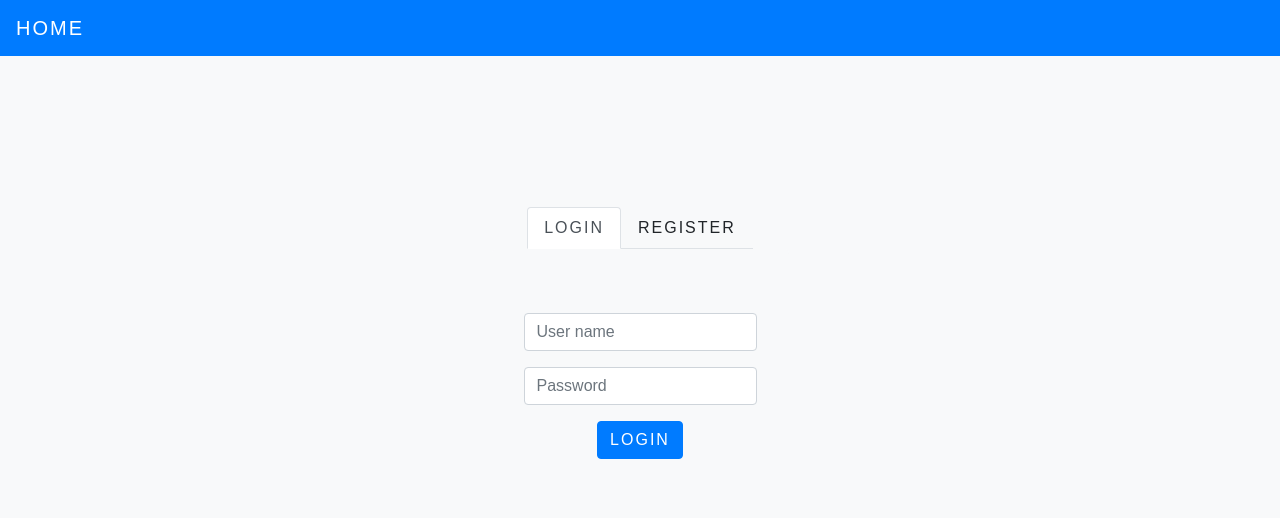
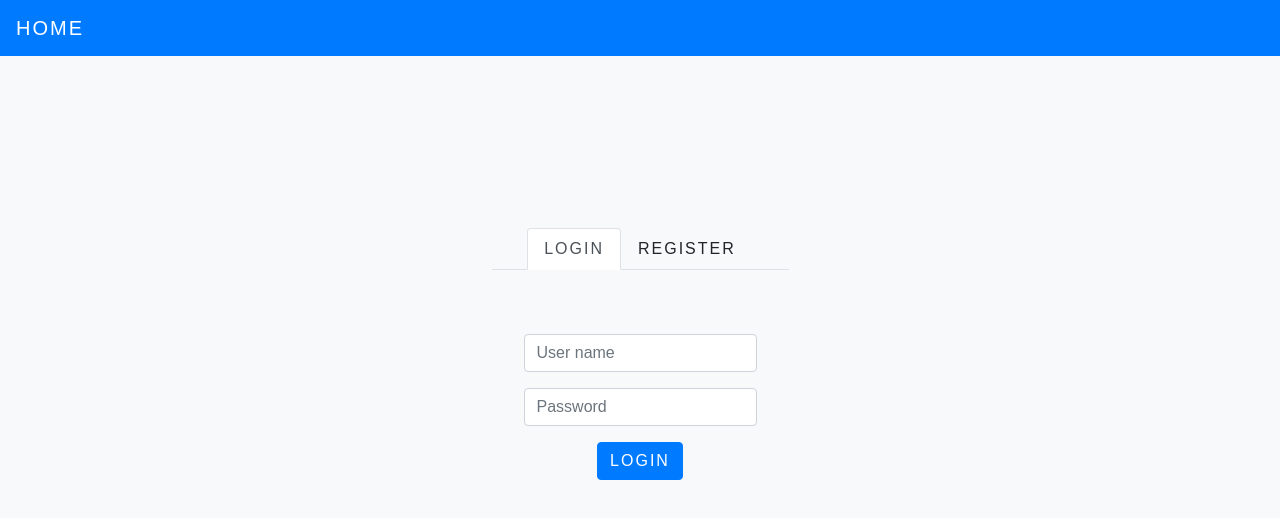
Before and after one commit to charlp1/tweets, a React (Create React App) app: page / in a window 1280 px wide. Shown: the top 518 px of the page. Built offline with nearby package versions, Linux system fonts and the light colour scheme.

Commit message:
Update homescreen container to use tabs component

```diff
--- a/src/containers/home.js
+++ b/src/containers/home.js
@@ -2,20 +2,15 @@ import React, { Component } from 'react';
 import PropTypes from 'prop-types';
 import { bindActionCreators } from 'redux';
 import { connect } from 'react-redux';
-import classnames from 'classnames';
 
 import { addUser } from './../actions/users';
 import { loginUser } from './../actions/user';
 
 import {
-    Nav,
-    NavItem,
-    NavLink,
-    TabContent,
-    TabPane,
     Row,
 } from 'reactstrap';
 import NavBar from './../components/navbar';
+import Tabs from './../components/tabs';
 import LoginForm from './../components/loginform';
 import RegistrationForm from './../components/registrationform';
 
@@ -23,26 +18,15 @@ class HomeScreen extends Component {
     constructor(props) {
         super(props);
 
-        this.toggle = this.toggle.bind(this);
-
         this.state = {
-            activeTab: '1',
             loginError: '',
             registrationError: ''
         };
     }
 
-    toggle(tab) {
-        if (this.state.activeTab !== tab) {
-            this.setState({
-                activeTab: tab
-            });
-        }
-    }
-
     handleLogin = (user) => {
-        let users = this.props.users;
-        let username = user.username;
+        const users = this.props.users;
+        const username = user.username;
 
         if (
             users[username] &&
@@ -58,7 +42,7 @@ class HomeScreen extends Component {
     }
 
     handleRegistration = (user) => {
-        let users = this.props.users;
+        const users = this.props.users;
 
         if (users[user.username]) {
             this.setState({
@@ -78,60 +62,28 @@ class HomeScreen extends Component {
                 align-items-center justify-content-start m-0'
             >
                 <NavBar brand='HOME' />
-                <Nav
-                    tabs
-                    className='mt-auto'
-                >
-                    <NavItem>
-                        <NavLink
-                            className={
-                                classnames({
-                                    active: this.state.activeTab === '1'
-                                })
-                            }
-                            onClick={
-                                () => { this.toggle('1'); }
-                            }
-                        >
-                            LOGIN
-                        </NavLink>
-                    </NavItem>
-                    <NavItem>
-                        <NavLink
-                            className={
-                                classnames({
-                                    active: this.state.activeTab === '2'
-                                })
-                            }
-                            onClick={
-                                () => { this.toggle('2'); }
-                            }
-                        >
-                            REGISTER
-                        </NavLink>
-                    </NavItem>
-                </Nav>
-                <TabContent
-                    className='h-50 mb-auto'
-                    activeTab={ this.state.activeTab }
-                >
-                    <TabPane tabId='1'>
-                        <Row>
+                <Tabs tabs={[
+                    {
+                        id: '1',
+                        label: 'LOGIN',
+                        content: (
                             <LoginForm
                                 onSubmit={ this.handleLogin }
                                 message={ this.state.loginError }
                             />
-                        </Row>
-                    </TabPane>
-                    <TabPane tabId='2'>
-                        <Row>
+                        )
+                    },
+                    {
+                        id: '2',
+                        label: 'REGISTER',
+                        content: (
                             <RegistrationForm
                                 onSubmit={ this.handleRegistration }
                                 message={ this.state.registrationError }
                             />
-                        </Row>
-                    </TabPane>
-                </TabContent>
+                        )
+                    }
+                ]} />
             </Row>
         );
     }
@@ -145,16 +97,16 @@ HomeScreen.propTypes = {
             password: PropTypes.string,
         })
     ),
-    user: PropTypes.string,
     addUser: PropTypes.func.isRequired,
     loginUser: PropTypes.func.isRequired,
-    history: PropTypes.object,
+    history: PropTypes.shape({
+        push: PropTypes.func.isRequired,
+    }),
 };
 
 const mapStateToProps = (state) => (
     {
         users: state.users,
-        user: state.user
     }
 );
 
```
